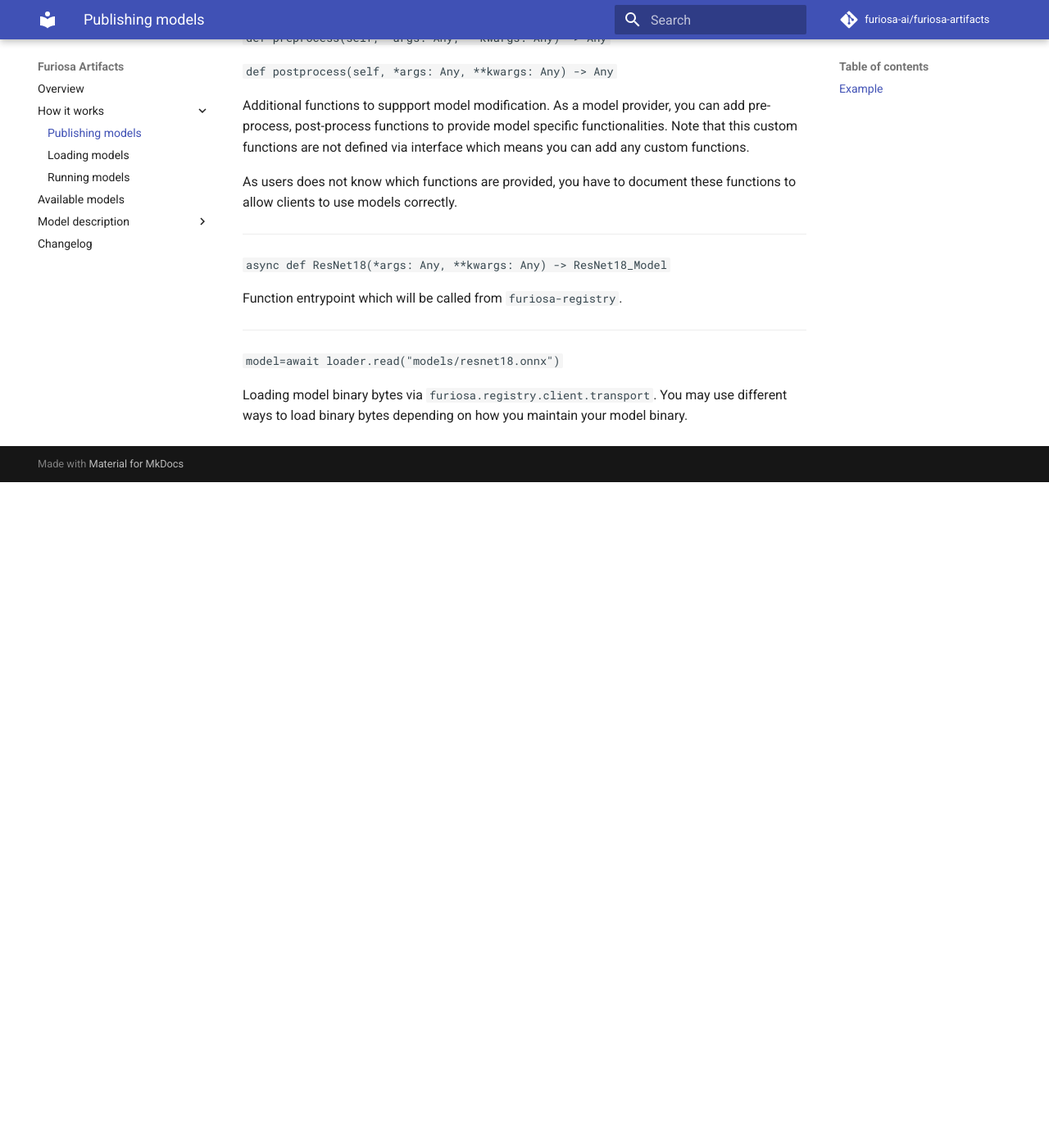
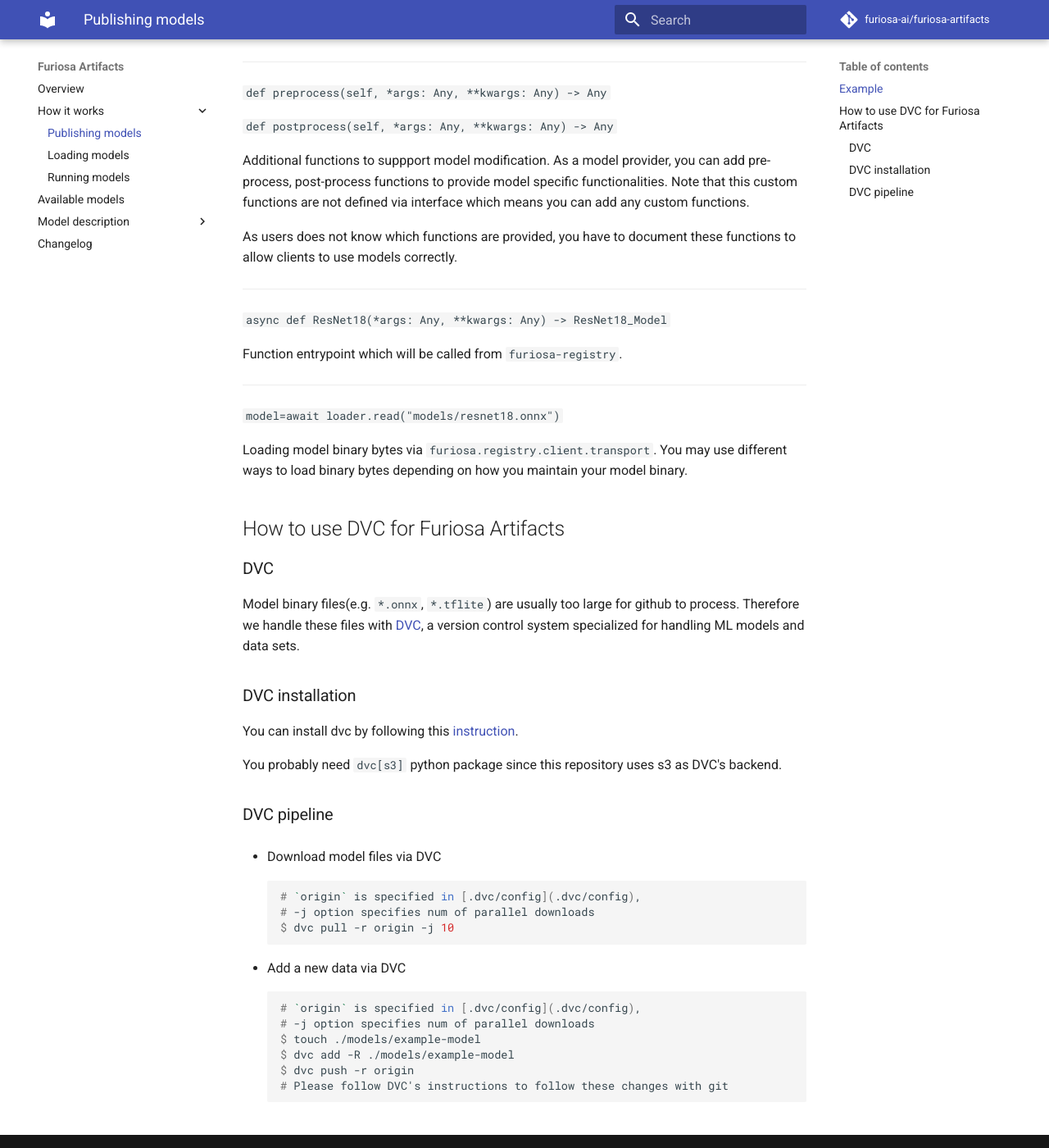
Before and after one commit to furiosa-ai/furiosa-models, an MkDocs documentation site: the page built from docs/usage/publishing.md, in a window 1280 px wide and 1400 px high, scrolled down 1495 px. Shown: the whole window at 82% size. Built offline with MkDocs 1.6.1 and Material for MkDocs 9.7.7, drawn with Linux system fonts in a browser that asks for light colours; comment, search, counter and statistics services are not loaded; before the commit the page ends 2083 px from its top, so only the background shows below that; some of the changed text lies outside the part shown.

Commit message:
Add documentation for DVC

````diff
--- a/docs/usage/publishing.md
+++ b/docs/usage/publishing.md
@@ -3,6 +3,9 @@
 Furiosa Artifacts use model class in [furiosa-registry](https://github.com/furiosa-ai/furiosa-sdk/tree/main/python/furiosa-registry/) to publish models. `furiosa-registry` will find available models via a descriptor file named `artifacts.py`.
 
 To publish models, as a model provider you need to add function entrypoints which returns a model instance in `artifacts.py`
+
+> Since github is not suitable for storing large data files, please use **[DVC](https://dvc.org/)** for such purpose. A detailed description can be found on [this section](#how-to-use-dvc-for-furiosa-artifacts)
+
 
 ## Example
 
@@ -41,3 +44,34 @@
 `model=await loader.read("models/resnet18.onnx")`
 
 Loading model binary bytes via `furiosa.registry.client.transport`. You may use different ways to load binary bytes depending on how you maintain your model binary.
+
+## How to use DVC for Furiosa Artifacts
+
+### DVC
+
+Model binary files(e.g. `*.onnx`, `*.tflite`) are usually too large for github to process.
+Therefore we handle these files with [DVC](https://dvc.org/), a version control system specialized for handling ML models and data sets.
+
+### DVC installation
+You can install dvc by following this [instruction](https://dvc.org/doc/install).
+
+You probably need `dvc[s3]` python package since this repository uses s3 as DVC's backend.
+
+### DVC pipeline
+
+- Download model files via DVC
+  ```console
+  # `origin` is specified in [.dvc/config](.dvc/config),
+  # -j option specifies num of parallel downloads
+  $ dvc pull -r origin -j 10
+  ```
+
+- Add a new data via DVC
+  ```console
+  # `origin` is specified in [.dvc/config](.dvc/config),
+  # -j option specifies num of parallel downloads
+  $ touch ./models/example-model
+  $ dvc add -R ./models/example-model
+  $ dvc push -r origin
+  # Please follow DVC's instructions to follow these changes with git
+  ```
--- a/mkdocs.yml
+++ b/mkdocs.yml
@@ -11,9 +11,9 @@
 nav:
 - Overview: index.md
 - How it works:
-  - usage/publishing.md
-  - usage/loading.md
-  - usage/running.md
+  - Publishing models: usage/publishing.md
+  - Loading models: usage/loading.md
+  - Running models: usage/running.md
 - Available models: models.md
 - Model description:
   - Vision:
````
Also changed, not shown: README.md (+0 -9 lines).
